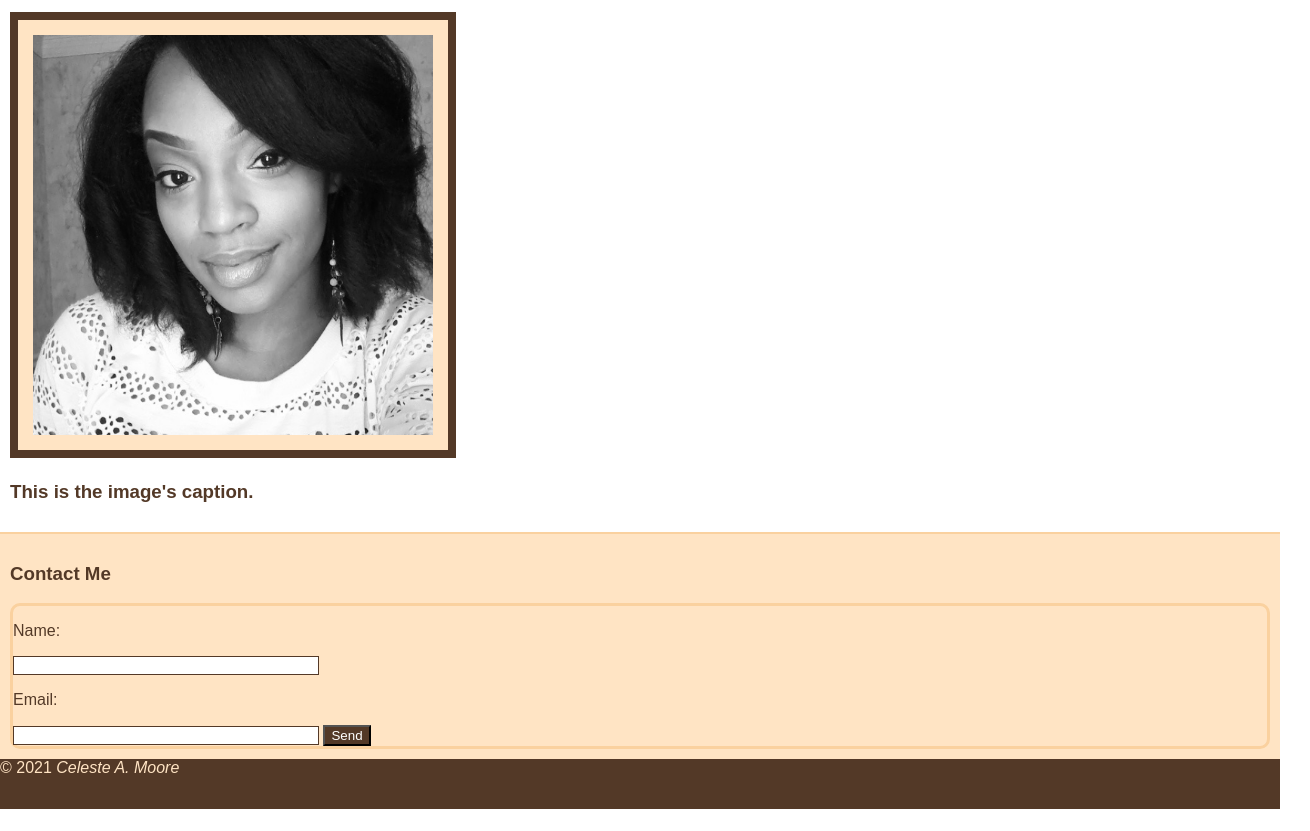
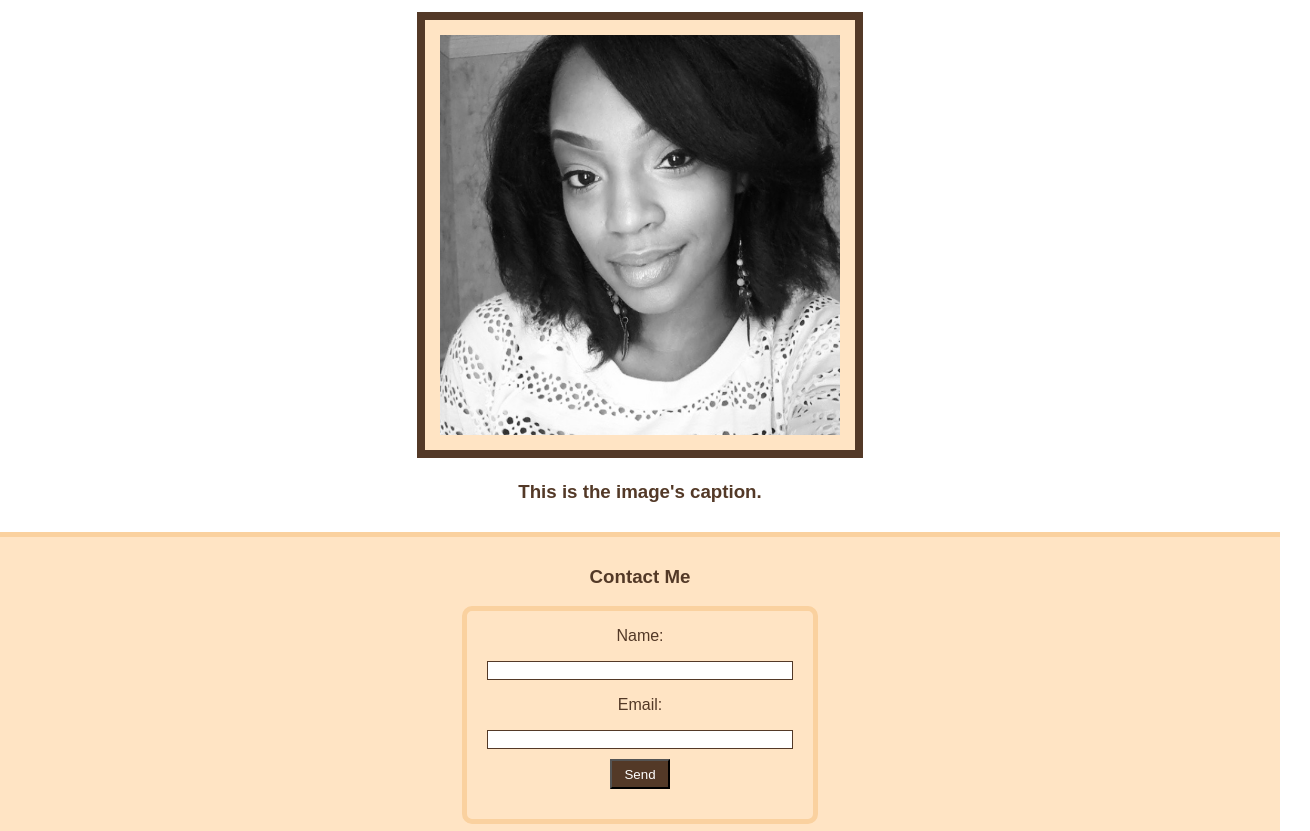
Before and after one commit to celestealexmoore/portfolio-mini-project, a plain HTML site: page Develop/index.html in a window 1280 px wide. Shown: the part 169-1000 px from the top of the page, 1310 px wide, since content can reach past the window. Before the commit the page ends 978 px from the top, so only its background shows below. Drawn offline with Linux system fonts and the light colour scheme.

Commit message:
fixed contact

```diff
--- a/Develop/assets/styles.css
+++ b/Develop/assets/styles.css
@@ -15,7 +15,7 @@ ul{
     border-bottom: 10px solid rgb(250, 209, 159);
 }
 
-ul li {
+ul a li {
     list-style-type: none;
     display: inline;
     text-decoration: none;
@@ -24,15 +24,28 @@ ul li {
     font-size: 20px;
 }
 
+
 h1{
     font-size:40px;
 }
 section{
     margin: 0 auto;
     padding: 10px;
-    border-bottom: 2px solid rgb(250, 209, 159);
+    border-bottom: 5px solid rgb(250, 209, 159);
     color: rgb(83, 57, 39);
     padding-top:70px;
+}
+
+#section-1{
+    margin: 0 auto;
+    text-align:center;
+}
+
+#footer{
+    margin: 0 auto;
+    text-align:center;
+    font-size: 20px;
+    padding: 15px;
 }
 
 img{
@@ -46,13 +59,28 @@ img{
 #contact{
     color: rgb(83, 57, 39);
     background-color: bisque;
-    margin:0;
+    margin:0 auto;
+    text-align: center;
     padding: 10px;
 }
 
 #form{
-    border: 3px solid rgb(250, 209, 159);
+    border: 5px solid rgb(250, 209, 159);
     border-radius: 10px;
+    width:fit-content;
+    padding: 0 20px 20px 20px;
+    margin: 0 auto;
+    display:flex;
+    flex-direction: column;
+    flex-wrap: wrap;
+}
+
+button{
+    margin-top: 5px;
+    margin: 10px auto;
+    text-align:center;
+    width:60px;
+    height:30px;
 }
 
 input{
```
